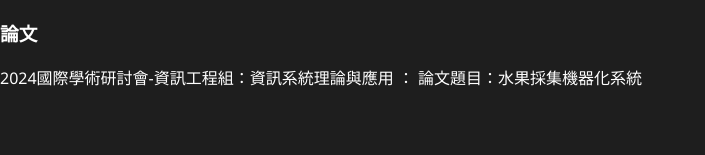
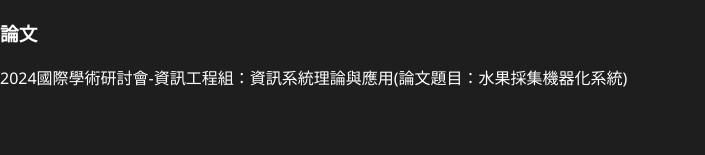
Before and after one commit to error19137/yunnn, a React (Vite) app: page / in a window 1280 px wide. Shown: the part 2986-3141 px from the top of the page, without its empty margins (0-705 px from the left). Built offline with nearby package versions, Linux system fonts and the light colour scheme.

Commit message:
更改作品裡面論文的內容

```diff
--- a/src/components/portfolio.jsx
+++ b/src/components/portfolio.jsx
@@ -21,7 +21,7 @@ const Portfolio = () => {
             <p>畢業專題 ： 自動水果採集系統(使用技術：C++)</p>
 
             <h3>論文</h3>
-            <p>2024國際學術研討會-資訊工程組：資訊系統理論與應用 ： 論文題目：水果採集機器化系統</p>
+            <p>2024國際學術研討會-資訊工程組：資訊系統理論與應用(論文題目：水果採集機器化系統)</p>
 
         </div>
     );
```
